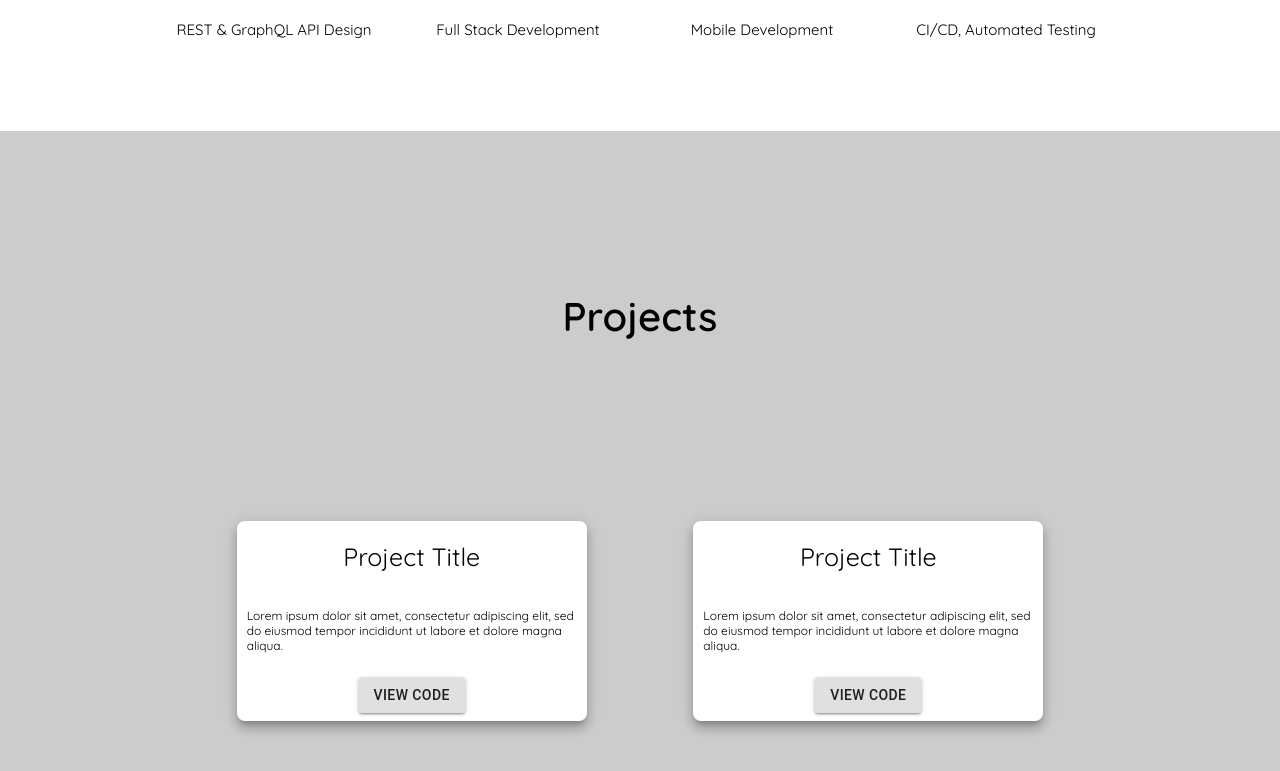
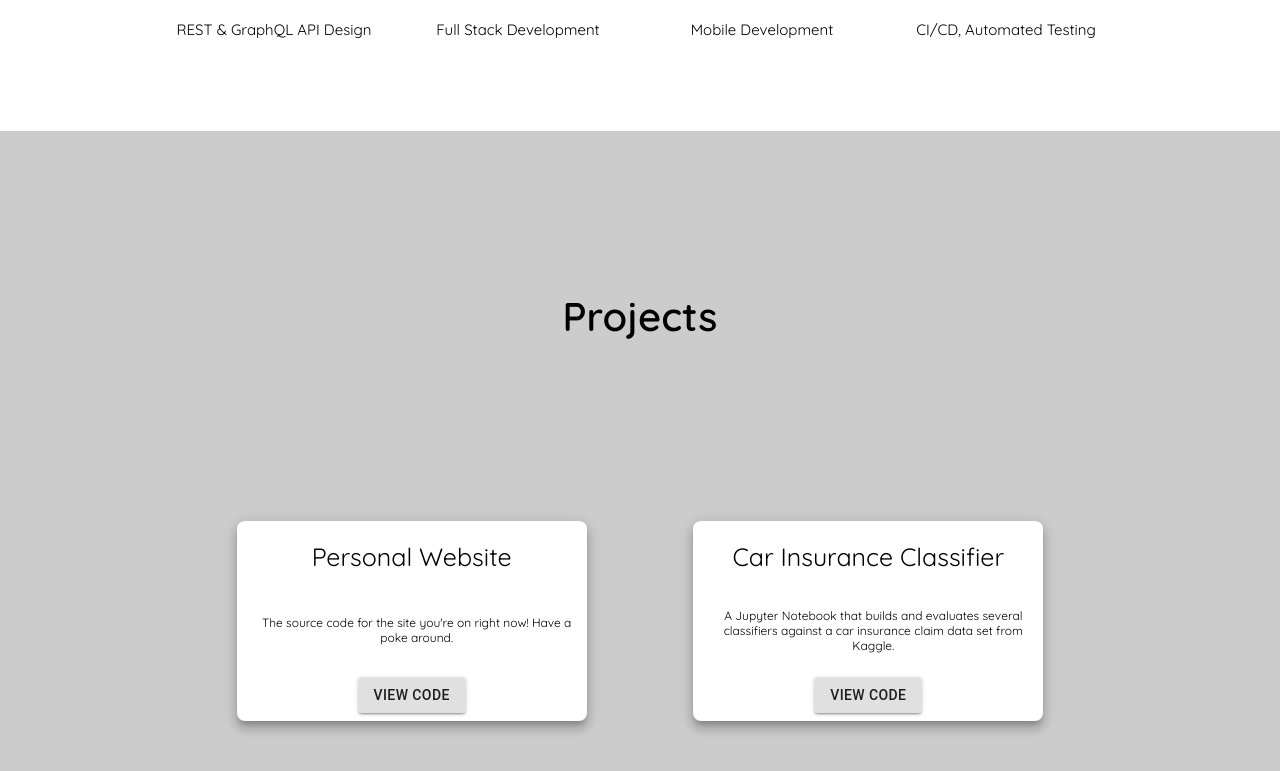
Before and after one commit to njlustig/noahlustig.com, a Next.js app: page / in a window 1280 px wide. Shown: the part 2149-2920 px from the top of the page. Built offline with nearby package versions, Linux system fonts and the light colour scheme.

Commit message:
getting content from props

```diff
--- a/components/Card/Card.js
+++ b/components/Card/Card.js
@@ -3,14 +3,14 @@ import Button from '@material-ui/core/Button';
 import { TitleText, BodyText, CardContainer, HeaderContainer, ContentContainer, ActionsContainer} from './Card.styles';
 import { StylesProvider } from '@material-ui/core/styles';
 
-export default function SimpleCard() {
+const Card = ({ title, description }) => {
 
   return (
     <StylesProvider injectFirst>
       <CardContainer raised>
-        <HeaderContainer disableTypography={true} title={<TitleText>Project Title</TitleText>}/>
+        <HeaderContainer disableTypography={true} title={<TitleText>{title}</TitleText>}/>
         <ContentContainer>
-          <BodyText>Lorem ipsum dolor sit amet, consectetur adipiscing elit, sed do eiusmod tempor incididunt ut labore et dolore magna aliqua.</BodyText>
+          <BodyText>{description}</BodyText>
         </ContentContainer>
         <ActionsContainer>
           <Button variant="contained">View Code</Button>
@@ -18,4 +18,6 @@ export default function SimpleCard() {
       </CardContainer>
     </StylesProvider>
   );
-}
+};
+
+export default Card;
--- a/components/Card/Card.styles.js
+++ b/components/Card/Card.styles.js
@@ -51,5 +51,6 @@ export const BodyText = styled.p`
     font-size: 12px;
     font-weight: 300px;
     margin: 0;
-    color: ${colors.black}
+    color: ${colors.black};
+    text-align: center;
 `;
--- a/pages/index.js
+++ b/pages/index.js
@@ -88,8 +88,8 @@ const Home = () => {
         <ContentContainer color="darkgrey" col even>
         <TitleText center>Projects</TitleText>
         <ProjectsContainer>
-          <Card />
-          <Card />
+          <Card title="Personal Website" description="The source code for the site you're on right now!  Have a poke around."/>
+          <Card title="Car Insurance Classifier" description="A Jupyter Notebook that builds and evaluates several classifiers against a car insurance claim data set from Kaggle." />
           {/* <Card />
           <Card /> */}
         </ProjectsContainer>
```
